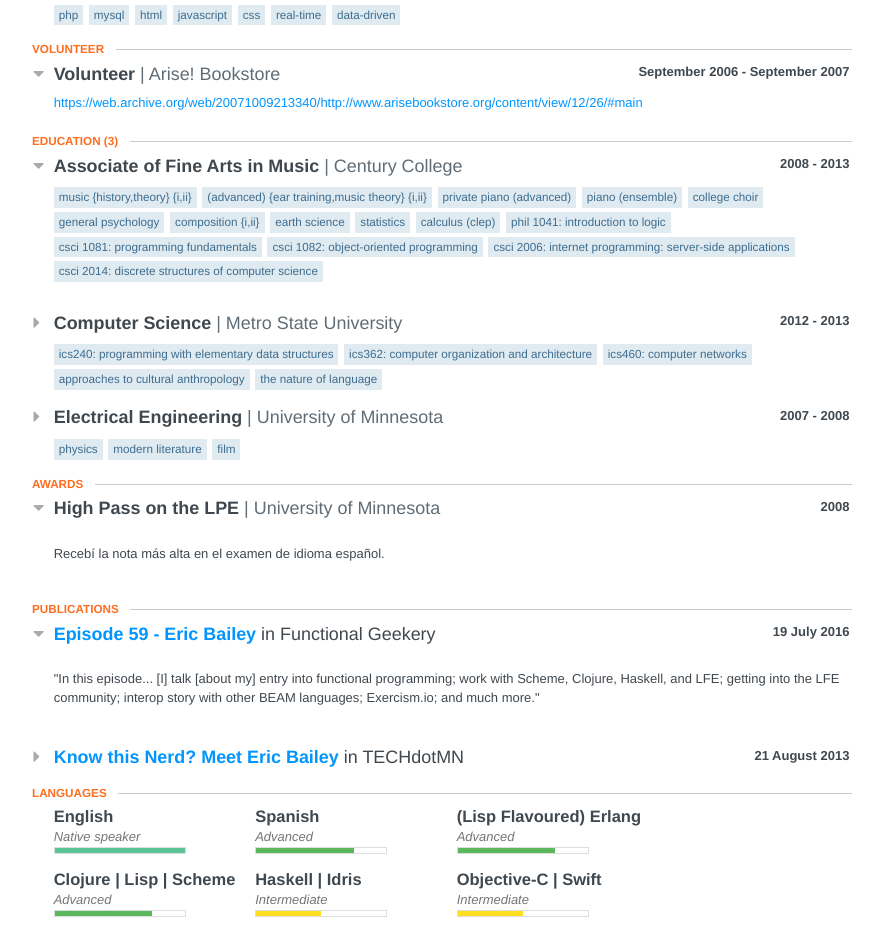
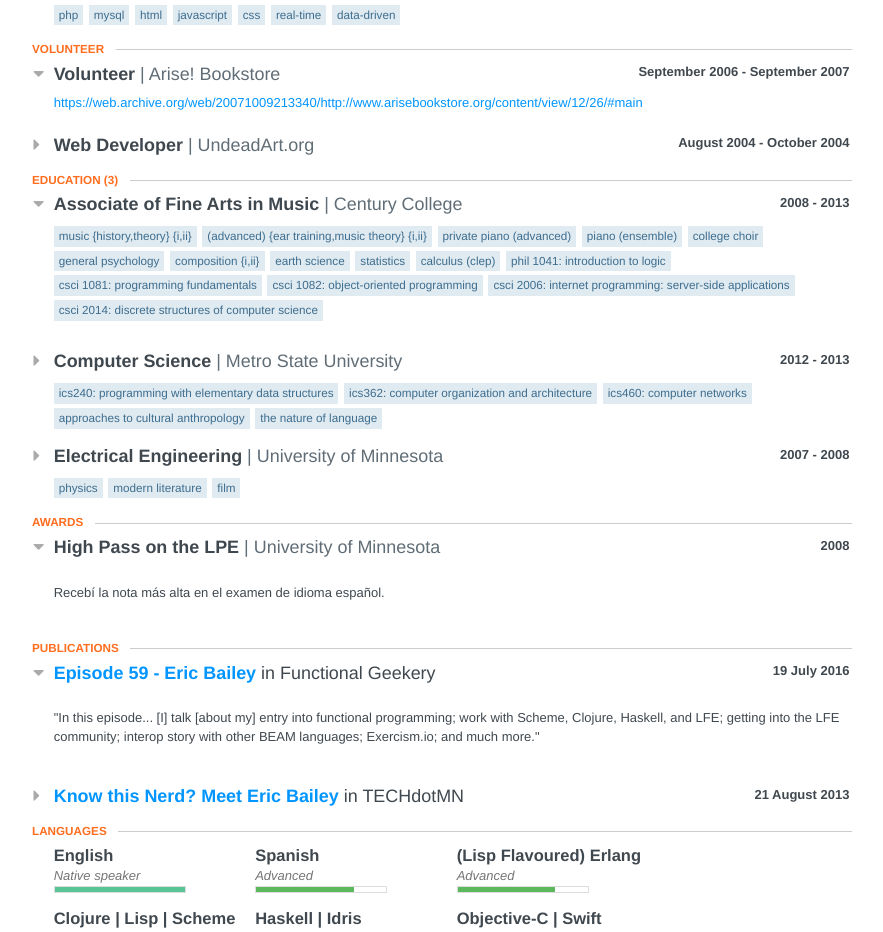
Before and after one commit to yurrriq/resume, a website: page docs/index.html in a window 1280 px wide. Shown: the part 1396-2328 px from the top of the page, without its empty margins (198-1081 px from the left). Drawn offline with Linux system fonts and the light colour scheme.

Commit message:
Add UndeadArt.org

```diff
--- a/docs/index.html
+++ b/docs/index.html
@@ -519,6 +519,35 @@ September 2006
 <a href="https://web.archive.org/web/20071009213340/http://www.arisebookstore.org/content/view/12/26/#main">https://web.archive.org/web/20071009213340/http://www.arisebookstore.org/content/view/12/26/#main</a>
 </div>
 </div>
+<header class="clear">
+<span class="space-left">
+<span class="fa fa-caret-right"></span>
+</span>
+<div class="header-left">
+<div class="position">
+Web Developer
+</div>
+<div class="organization">
+UndeadArt.org
+</div>
+</div>
+<div class="date">
+<span class="startDate">
+August 2004
+</span>
+<span class="endDate">
+- October 2004
+</span>
+</div>
+</header>
+<div class="item display none" style="opacity:0">
+<div class="summary">
+<p><p>My code passed W3C validation before it was cool.</p></p>
+</div>
+<div class="website">
+<a href="https://web.archive.org/web/20041213172447/http://undeadart.org/">https://web.archive.org/web/20041213172447/http://undeadart.org/</a>
+</div>
+</div>
 </section>
 </section>
 <section class="section">
```
Also changed, not shown: resume.json (+8 -0 lines).
